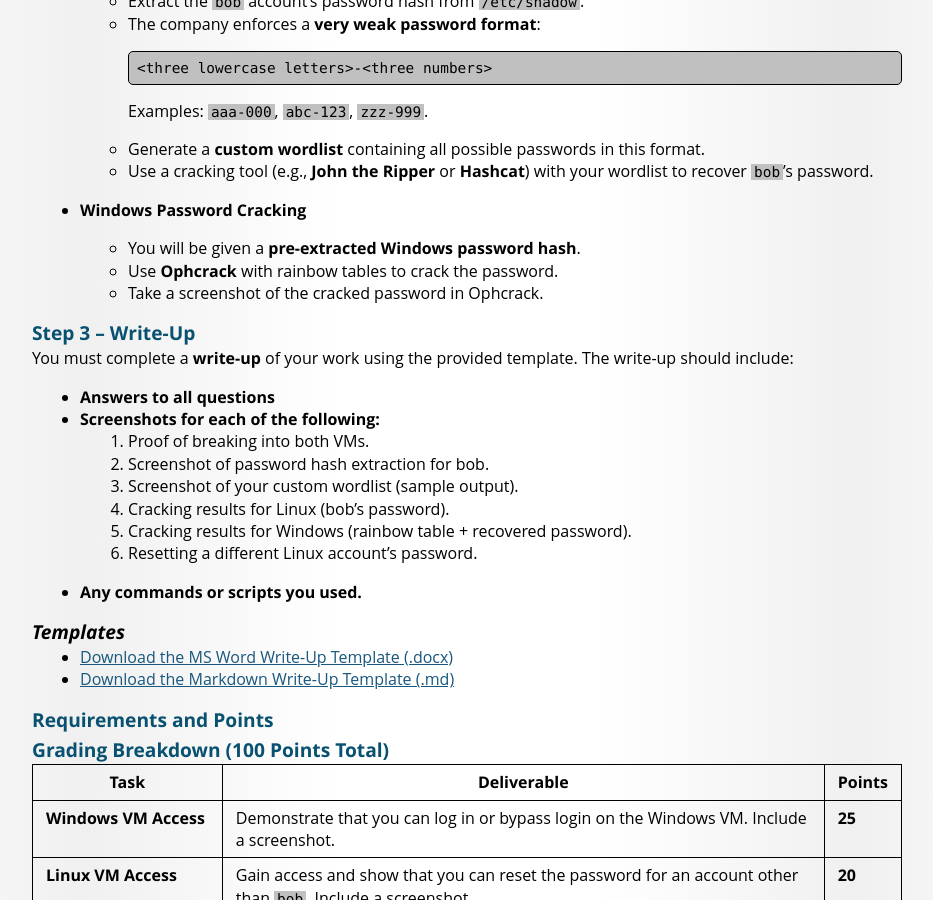
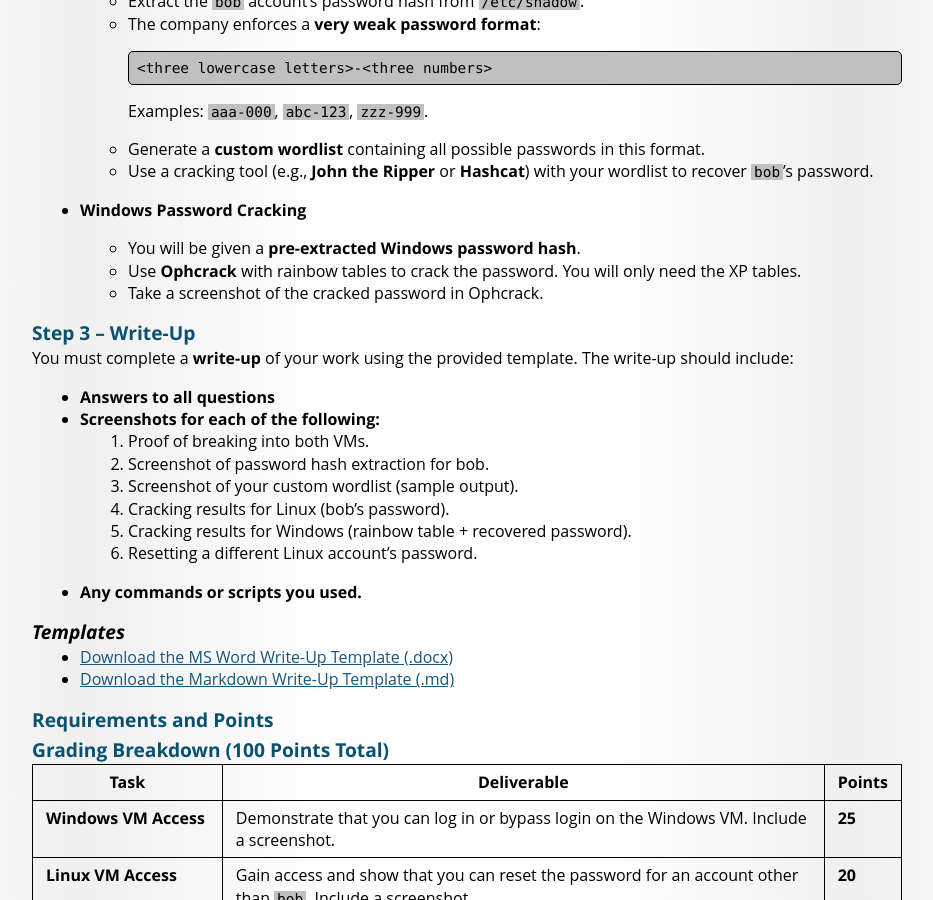
Before and after one commit to BYU-ITC-344/byu-itc-344.github.io, a Jekyll site: the page built from lab-4/index.md, in a window 1280 px wide and 900 px high, scrolled down 1239 px. Shown: the whole window, without its empty margins (173-1106 px from the left). Built offline with Jekyll 4.4.1, drawn with Linux system fonts in a browser that asks for light colours; some web fonts are replaced; our own code applies the rules of GitHub Pages for plain Markdown files.

Commit message:
tables update

```diff
--- a/lab-4/index.md
+++ b/lab-4/index.md
@@ -59,7 +59,7 @@
 * **Windows Password Cracking**
 
   * You will be given a **pre-extracted Windows password hash**.
-  * Use **Ophcrack** with rainbow tables to crack the password.
+  * Use **Ophcrack** with rainbow tables to crack the password. You will only need the XP tables.
   * Take a screenshot of the cracked password in Ophcrack.
 
 ### Step 3 – Write-Up
```
